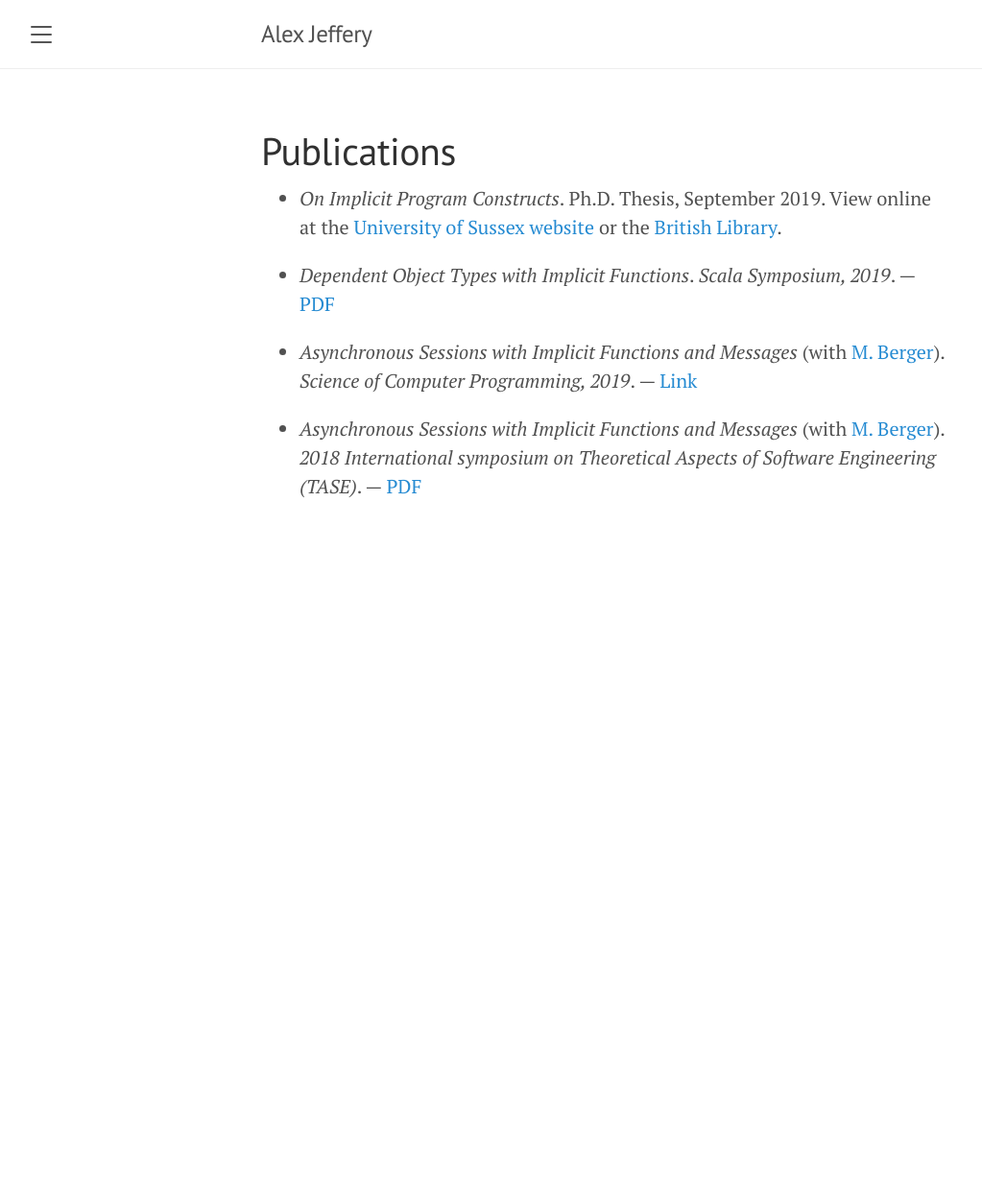
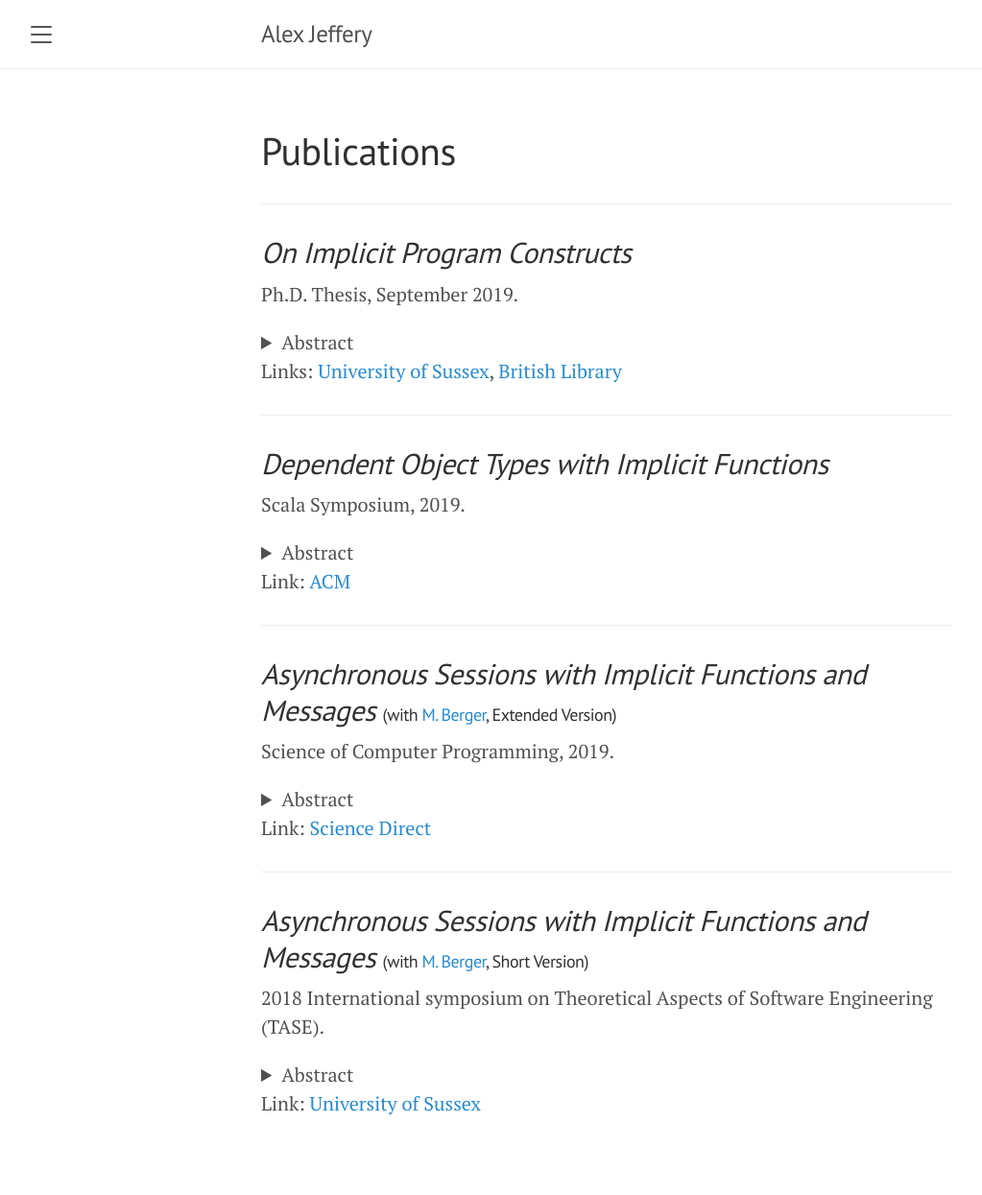
Before and after one commit to alexj136/alexj136.github.io, a Jekyll site: the page built from publications.md, in a window 1280 px wide. Shown: the whole page at 96% size, without its empty margins (8-1031 px from the left). Built offline with Jekyll 4.4.1, drawn with Linux system fonts in a browser that asks for light colours; before the commit the page ends 900 px from its top, so only the background shows below that; some of the changed text lies outside the part shown.

Commit message:
Improved publications page.

```diff
--- a/publications.md
+++ b/publications.md
@@ -5,19 +5,141 @@ date: 14th April 2020
 tags: alex, jeffery, research, publications, papers, bibliography
 ---
 
-- _On Implicit Program Constructs_. Ph.D. Thesis, September 2019. View online at the
-[University of Sussex website](http://sro.sussex.ac.uk/id/eprint/88307/1/Jeffery%2C%20Alexander%20Paul.pdf)
-or the [British Library](https://ethos.bl.uk/OrderDetails.do?uin=uk.bl.ethos.801036).
+---
 
-- _Dependent Object Types with Implicit Functions_. _Scala Symposium, 2019_.
-  &mdash; [PDF](http://users.sussex.ac.uk/~apj21/dif.pdf)
+## _On Implicit Program Constructs_
 
-- _Asynchronous Sessions with Implicit Functions and Messages_ (with [M.
-  Berger](http://users.sussex.ac.uk/~mfb21/)). _Science of Computer Programming,
-2019_. &mdash;
-[Link](https://www.sciencedirect.com/science/article/pii/S0167642319300656)
+Ph.D. Thesis, September 2019.
 
-- _Asynchronous Sessions with Implicit Functions and Messages_ (with [M.
-Berger](http://users.sussex.ac.uk/~mfb21/)). _2018 International symposium on
-Theoretical Aspects of Software Engineering (TASE)_. &mdash;
-[PDF](http://sro.sussex.ac.uk/77383/2/tase.pdf)
+<details>
+<summary>Abstract</summary>
+<p>
+Session types are a well-established approach to ensuring protocol conformance
+and the absence of communication errors such as deadlocks in message passing
+systems.
+</p>
+<p>
+Implicit parameters, introduced by Haskell and popularised in Scala, are a
+mechanism to improve program readability and conciseness by allowing the
+programmer to omit function call arguments, and have the compiler insert them
+in a principled manner at compile-time. Scala recently gave implicit types
+first-class status (implicit functions),yielding an expressive tool for
+handling context dependency in a type-safe manner.
+</p>
+<p>
+DOT (Dependent Object Types) is an object calculus with path-dependent types
+and abstract type members, developed to serve as a theoretical foundation for
+the Scala programming language. As yet, DOT does not model all of Scala’s
+features, but a small subset. Among those features of Scala not yet modelled by
+DOT are implicit functions.
+</p>
+<p>
+We ask: can type-safe implicit functions be generalised from Scala’s sequential
+set-ting to message passing computation, to improve readability and conciseness
+of message passing programs? We answer this question in the affirmative by
+generalising the concept of an implicit function to an implicit message, its
+concurrent analogue, a programming language construct for session-typed
+concurrent computation.
+</p>
+<p>
+We explore new applications for implicit program constructs by integrating them
+into four novel calculi, each demonstrating a new use case or theoretical
+result for implicits.
+</p>
+<p>
+Firstly, we integrate implicit functions and messages into the concurrent
+functional language LAST, Gay and Vasconcelos’s calculus of linear types for
+asynchronous sessions. We demonstrate their utility by example, and explore use
+cases for both implicit functions and implicit messages.
+</p>
+<p>
+We integrate implicit messages into two pi calculi, further demonstrating the
+robust-ness of our approach to extending calculi with implicits. We show that
+implicit messages are possible in the absence of lambda calculus, in languages
+with concurrency primitives only, and that they are sound not only in binary
+session-typed computation, but also in multi-party context.
+</p>
+<p>
+Finally we extend DOT to include implicit functions. We show type safety of the
+resulting calculus by translation to DOT, lending a higher degree of confidence
+to the correctness of implicit functions in Scala. We demonstrate that typical
+use cases for implicit functions in Scala are typably expressible in DOT when
+extended with implicit functions.
+</p>
+</details>
+
+Links: [University of Sussex](http://sro.sussex.ac.uk/id/eprint/88307/1/Jeffery%2C%20Alexander%20Paul.pdf),
+[British Library](https://ethos.bl.uk/OrderDetails.do?uin=uk.bl.ethos.801036)
+
+---
+
+## _Dependent Object Types with Implicit Functions_
+
+Scala Symposium, 2019.
+
+<details>
+<summary>Abstract</summary>
+DOT (Dependent Object Types) is an object calculus with path-dependent types
+and abstract type members, developed to serve as a theoretical foundation for
+the Scala programming language. As yet, DOT does not model all of Scala’s
+features, but a small subset. We present the calculus DIF (DOT with Implicit
+Functions), which extends the set of features modelled by DOT to include
+implicit functions, a feature of Scala to aid modularity of programs. We show
+type safety of DIF, and demonstrate that the generic programming focused use
+cases for implicit functions in Scala are also expressible in DIF.
+</details>
+
+Link: [ACM](https://dl.acm.org/doi/pdf/10.1145/3337932.3338811)
+
+---
+
+## _Asynchronous Sessions with Implicit Functions and Messages_ <font size="4">(with <a href="http://users.sussex.ac.uk/~mfb21/">M. Berger</a>, Extended Version)</font>
+
+Science of Computer Programming, 2019.
+
+<details>
+<summary>Abstract</summary>
+Session types are a well-established approach to ensuring protocol conformance
+and the absence of communication errors such as deadlocks in message passing
+systems. Haskell introduced implicit parameters, Scala popularised this feature
+and recently gave implicit types first-class status, yielding an expressive
+tool for handling context dependencies in a type-safe yet terse way. We ask:
+can type-safe implicit functions be generalised from Scala's sequential setting
+to message passing computation? We answer this question in the affirmative by
+generalising the concept of an implicit function to an <i>implicit message</i>,
+its concurrent analogue. We present two calculi, each with implicit message
+passing. The first, IM, is a concurrent functional language that extends Gay
+and Vasconcelos's calculus of linear types for asynchronous sessions (LAST)
+with implicit functions and messages. The second, MPIM, is a &pi;-calculus with
+implicit messages that extends Coppo, Dezani-Ciancaglini, Padovani and
+Yoshida's calculus of multiparty asynchronous sessions (MPST). We argue, via
+examples, that these new language features provide utility to the programmer,
+and prove each system sound by translation into its respective base calculus.
+</details>
+
+Link: [Science Direct](https://www.sciencedirect.com/science/article/pii/S0167642319300656)
+
+---
+
+## _Asynchronous Sessions with Implicit Functions and Messages_ <font size="4">(with <a href="http://users.sussex.ac.uk/~mfb21/">M. Berger</a>, Short Version)</font>
+
+2018 International symposium on Theoretical Aspects of Software Engineering (TASE).
+
+<details>
+<summary>Abstract</summary>
+Session types are a well-established approach to ensuring protocol conformance
+and the absence of communication errors such as deadlocks in message passing
+systems. Haskell introduced implicit parameters, Scala popularised this feature
+and recently gave implicit types first-class status, yielding an expressive
+tool for handling context dependencies in a type-safe yet terse way. We ask:
+can type-safe implicit functions be generalised from Scala's sequential setting
+to message passing computation? We answer this question in the affirmative by
+presenting the first concurrent functional language with implicit message
+passing. The key idea is to generalise the concept of an implicit function to
+an <i>implicit message</i>, its concurrent analogue. Our language extends Gay
+and Vasconcelos's calculus of linear types for asynchronous sessions (LAST)
+with implicit functions and messages. We prove the resulting system sound by
+translation into LAST.
+</details>
+
+Link: [University of Sussex](http://sro.sussex.ac.uk/77383/2/tase.pdf)
```
